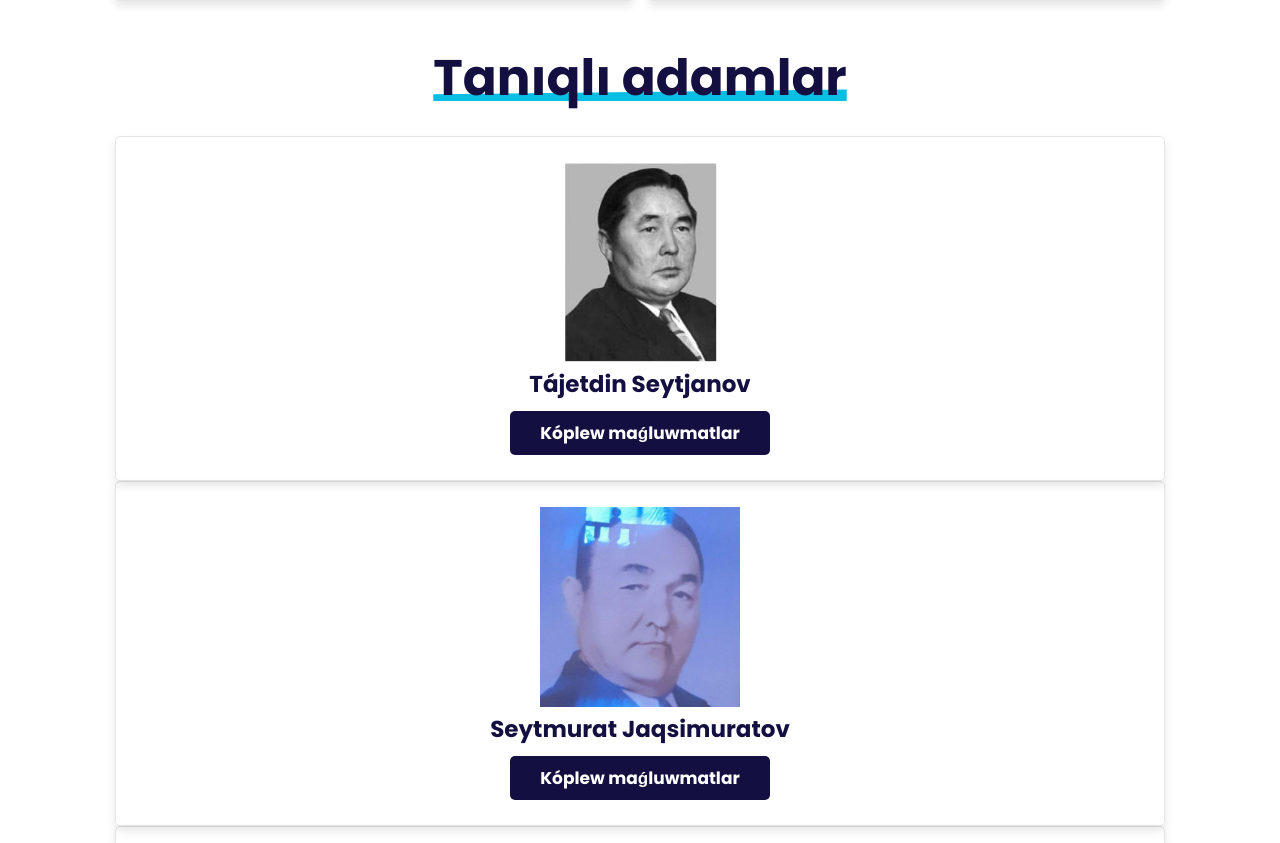
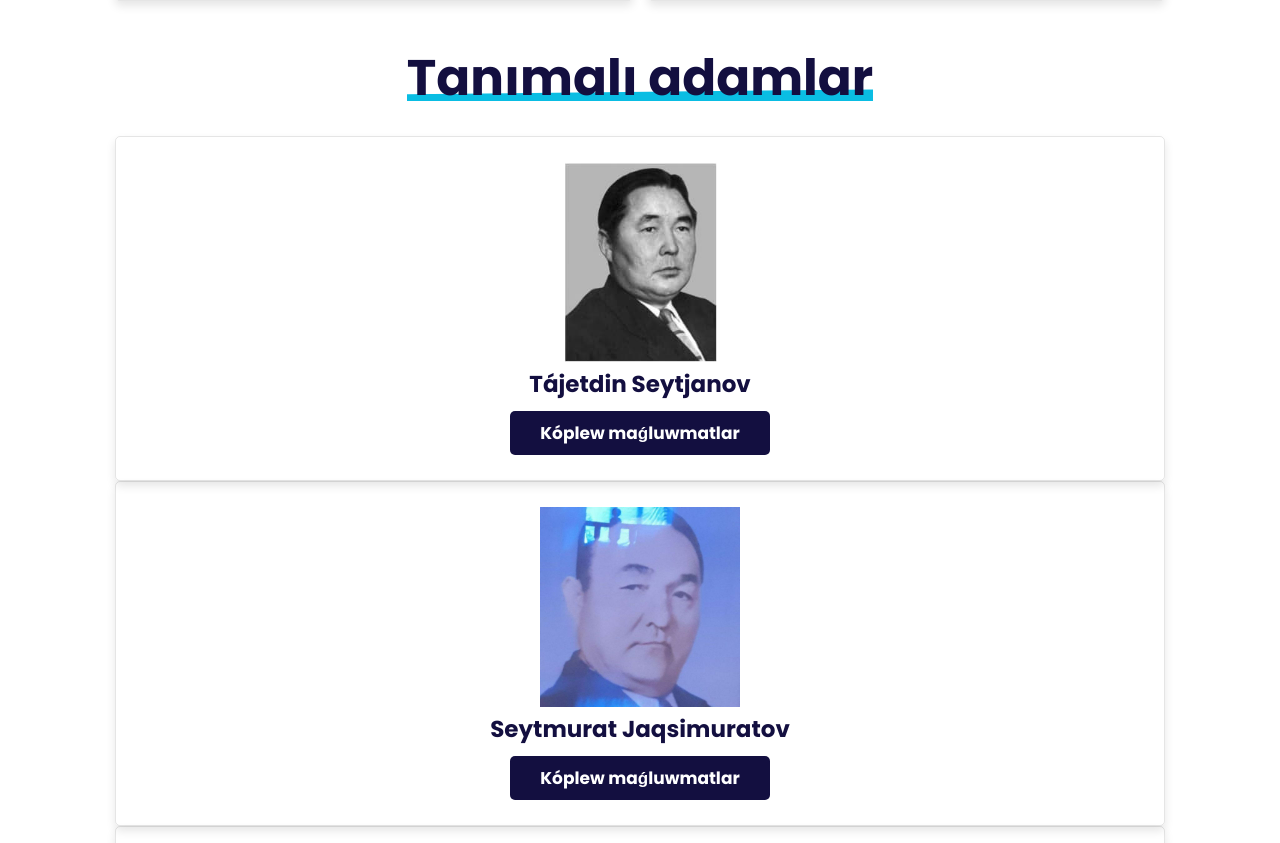
Before and after one commit to aynazarbegmanov13/kegeyli, a plain HTML site: page index.html in a window 1280 px wide. Shown: the part 1091-1934 px from the top of the page. Drawn offline with Linux system fonts and the light colour scheme.

Commit message:
Update index.html

```diff
--- a/index.html
+++ b/index.html
@@ -110,7 +110,7 @@
 	 <!-- services section starts  -->
     <section class="services" id="famous">
 
-        <h1 class="heading"> <span>Tanıqlı adamlar</span> </h1>
+        <h1 class="heading"> <span>Tanımalı adamlar</span> </h1>
 
 
 
```
